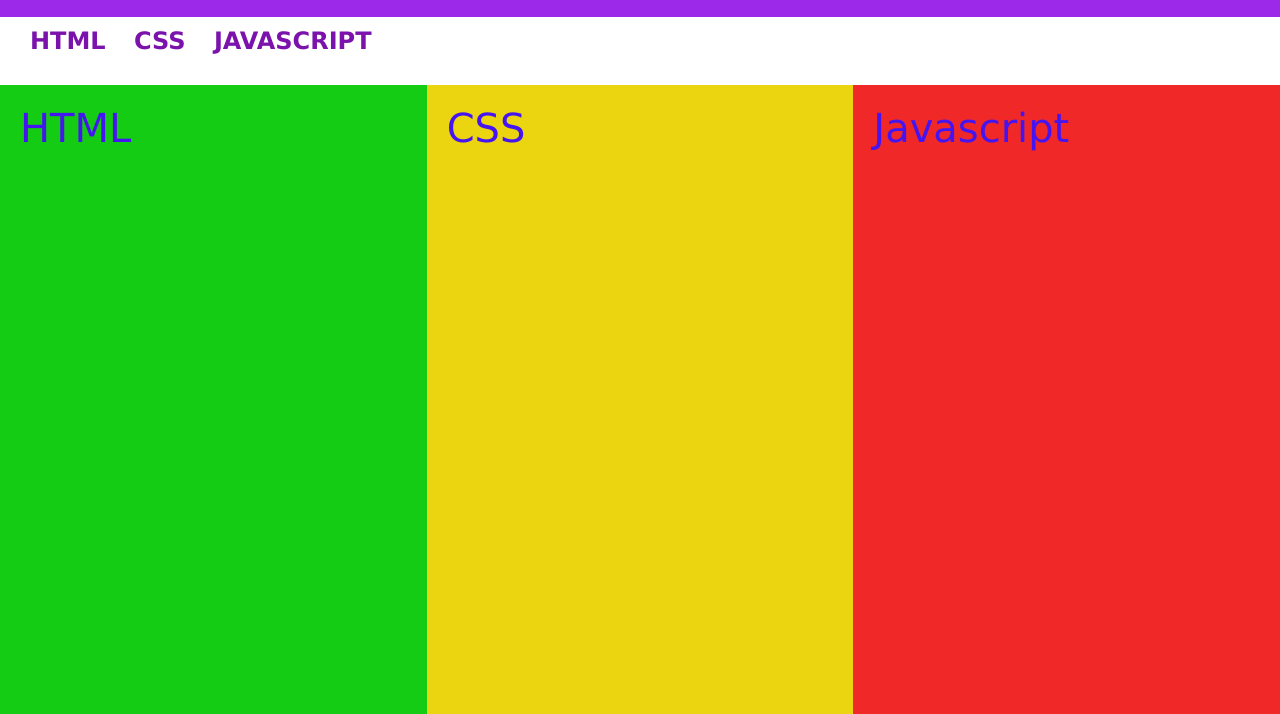
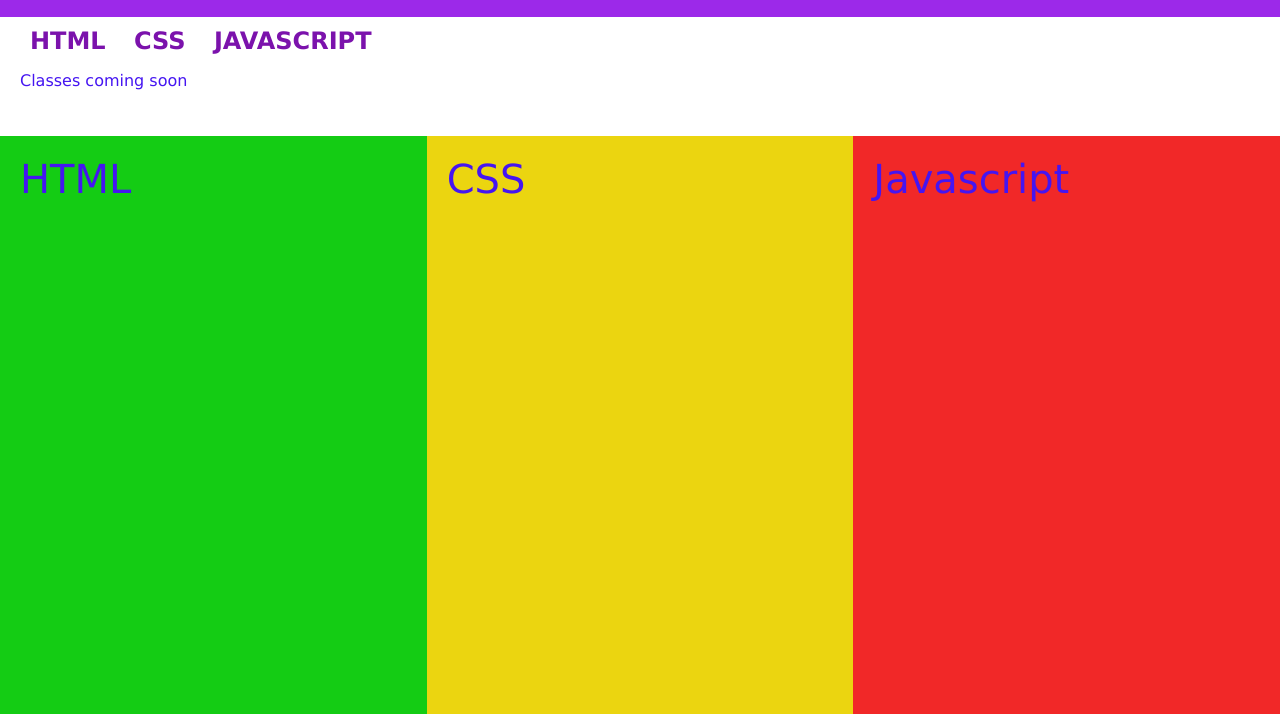
Before and after one commit to gteyalil/GitRepository, a website: page index.html in a window 1280 px wide. Shown: the part 86-800 px from the top of the page. Drawn offline with Linux system fonts and the light colour scheme.

Commit message:
Update index.html
edit in web file

```diff
--- a/index.html
+++ b/index.html
@@ -30,6 +30,7 @@
         </div>
         <div class="caption">
             <span>HTML   </span><span> </span><span>CSS   </span><span> </span> <span>JAVASCRIPT   </span>
+            <p>Classes coming soon</p>
         </div>
     </div>
     <div class="sections">
```
